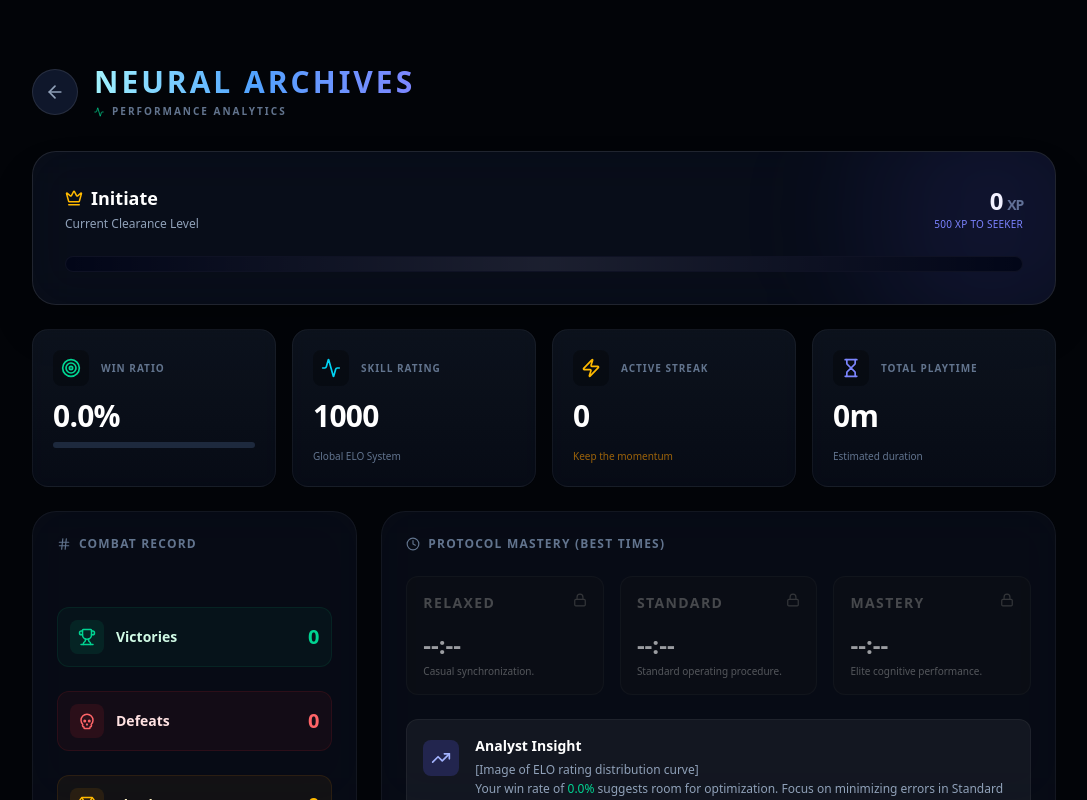
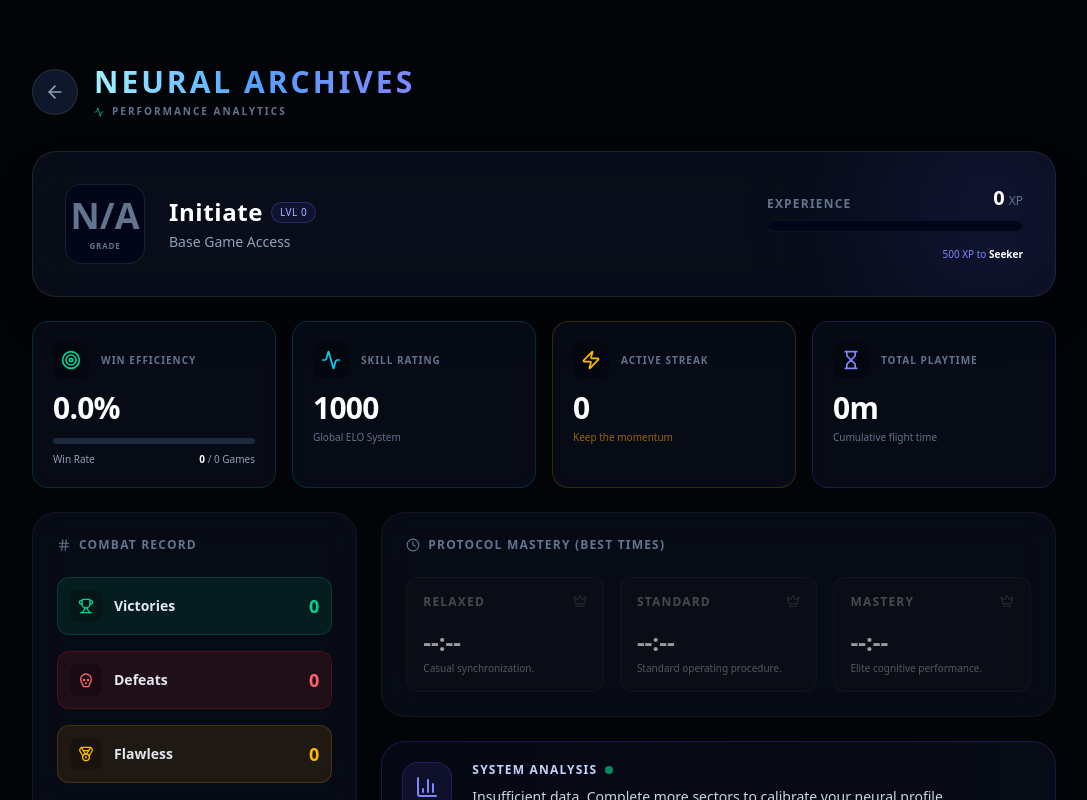
Before and after one commit to sohamshetty07/ku-sudoku, a Next.js app: page /stats in a window 1280 px wide. Shown: the whole page, without its empty margins (96-1183 px from the left). Built offline with nearby package versions, Linux system fonts and the light colour scheme; no server answers.

Commit message:
New: Stats Page

```diff
--- a/src/app/layout.tsx
+++ b/src/app/layout.tsx
@@ -47,8 +47,8 @@ export const metadata: Metadata = {
   openGraph: {
     type: "website",
     siteName: "Ku Sudoku",
-    title: "Ku | The Void Protocol",
-    description: "Master the grid. Unlock the themes.",
+    title: "Ku | Sudoku Game",
+    description: "Master the grid. Unlock the levels.",
     // images: [{ url: '/og-image.png' }], // Add this later for polish
   },
   twitter: {
--- a/src/app/stats/page.tsx
+++ b/src/app/stats/page.tsx
@@ -6,7 +6,7 @@ import { useStore } from "@/lib/store";
 import { RANKS } from "@/lib/progression/constants";
 import {
   ArrowLeft, Trophy, Clock, Target, Zap, Activity,
-  Medal, TrendingUp, Skull, Hourglass, Hash, Crown
+  Medal, TrendingUp, Skull, Hourglass, Hash, Crown, Info, BarChart3
 } from "lucide-react";
 
 // --- HELPERS ---
@@ -15,6 +15,24 @@ const formatTime = (seconds: number | null) => {
   const mins = Math.floor(seconds / 60);
   const secs = seconds % 60;
   return `${mins.toString().padStart(2, '0')}m ${secs.toString().padStart(2, '0')}s`;
+};
+
+// Calculate Grade based on Win Rate
+const calculateGrade = (winRate: number, gamesPlayed: number) => {
+    if (gamesPlayed < 5) return { letter: "N/A", color: "text-slate-500", glow: "shadow-none" };
+    if (winRate >= 80) return { letter: "S", color: "text-amber-400", glow: "shadow-amber-500/50" };
+    if (winRate >= 60) return { letter: "A", color: "text-emerald-400", glow: "shadow-emerald-500/50" };
+    if (winRate >= 40) return { letter: "B", color: "text-cyan-400", glow: "shadow-cyan-500/50" };
+    return { letter: "C", color: "text-slate-400", glow: "shadow-slate-500/50" };
+};
+
+// Generate Dynamic Insight
+const getAnalystInsight = (winRate: number, streak: number, gamesPlayed: number) => {
+    if (gamesPlayed < 5) return "Insufficient data. Complete more sectors to calibrate your neural profile.";
+    if (streak > 3) return "Momentum detected. Your neural synchronization is peaking. Recommendation: Attempt 'Mastery' difficulty immediately.";
+    if (winRate >= 80) return "Exceptional efficiency. Your cognitive throughput exceeds 98% of pilots. You are ready for the Void Expedition.";
+    if (winRate >= 50) return "Stable performance. Error rates are within acceptable parameters. Focus on speed to increase your ELO rating.";
+    return "Pattern recognition fluctuation detected. Suggest engaging 'Relaxed' protocol to reinforce core logic techniques.";
 };
 
 export default function StatsPage() {
@@ -37,14 +55,14 @@ export default function StatsPage() {
   // --- DERIVED ANALYTICS ---
   const stats = useMemo(() => {
     const losses = gamesPlayed - gamesWon;
-    const winRate = gamesPlayed > 0 ? ((gamesWon / gamesPlayed) * 100).toFixed(1) : "0.0";
+    const rawWinRate = gamesPlayed > 0 ? (gamesWon / gamesPlayed) * 100 : 0;
+    const winRateStr = rawWinRate.toFixed(1);
 
-    // Calculate Rank Progress
+    // Rank Progress
     const currentRankIndex = [...RANKS].reverse().findIndex(r => xp >= r.minXp);
     const currentRank = [...RANKS].reverse()[currentRankIndex] || RANKS[0];
-    const nextRank = [...RANKS].reverse()[currentRankIndex - 1]; // Reverse logic because we reversed array
+    const nextRank = [...RANKS].reverse()[currentRankIndex - 1];
 
-    // Progress to next rank
     let progress = 100;
     let xpNeeded = 0;
     if (nextRank) {
@@ -54,50 +72,42 @@ export default function StatsPage() {
         xpNeeded = nextRank.minXp - xp;
     }
 
-    // Est. Playtime (Avg 5 mins per game approx)
     const totalPlaytimeMinutes = gamesPlayed * 5;
     const hours = Math.floor(totalPlaytimeMinutes / 60);
+    const grade = calculateGrade(rawWinRate, gamesPlayed);
+    const insight = getAnalystInsight(rawWinRate, currentStreak, gamesPlayed);
 
     return {
         losses,
-        winRate,
+        winRateStr,
+        rawWinRate,
         currentRank,
         nextRank,
         progress,
         xpNeeded,
-        hoursPlayed: hours > 0 ? `${hours}h ${(totalPlaytimeMinutes % 60)}m` : `${totalPlaytimeMinutes}m`
+        hoursPlayed: hours > 0 ? `${hours}h ${(totalPlaytimeMinutes % 60)}m` : `${totalPlaytimeMinutes}m`,
+        grade,
+        insight
     };
-  }, [gamesPlayed, gamesWon, xp]);
+  }, [gamesPlayed, gamesWon, xp, currentStreak]);
 
-  // --- LOADING STATE ---
   if (!mounted) {
     return (
         <main className="min-h-screen bg-[#0F172A] flex items-center justify-center">
             <div className="flex flex-col items-center gap-4 opacity-50">
                 <div className="w-8 h-8 border-2 border-cyan-500 border-t-transparent rounded-full animate-spin" />
-                <div className="text-xs font-mono text-cyan-500 uppercase tracking-widest">
-                    Accessing Archives...
-                </div>
+                <div className="text-xs font-mono text-cyan-500 uppercase tracking-widest">Accessing Archives...</div>
             </div>
         </main>
     );
   }
 
   return (
-    <main
-      className="
-        min-h-screen bg-[#020408] text-slate-200
-        p-4 md:p-8 pb-[calc(100px+env(safe-area-inset-bottom))]
-      "
-    >
+    <main className="min-h-screen bg-[#020408] text-slate-200 p-4 md:p-8 pb-[calc(100px+env(safe-area-inset-bottom))]">
 
       {/* 1. HEADER */}
       <header className="max-w-5xl mx-auto flex items-center gap-4 mb-8 pt-[calc(env(safe-area-inset-top)+2rem)]">
-        <Link
-          href="/dashboard"
-          className="p-3 rounded-full bg-slate-900 border border-white/10 hover:bg-white/10 hover:border-white/20 transition-all active:scale-95 group"
-          aria-label="Back to Dashboard"
-        >
+        <Link href="/dashboard" className="p-3 rounded-full bg-slate-900 border border-white/10 hover:bg-white/10 hover:border-white/20 transition-all active:scale-95 group">
           <ArrowLeft size={20} className="text-slate-400 group-hover:text-white" />
         </Link>
         <div>
@@ -105,63 +115,96 @@ export default function StatsPage() {
             NEURAL ARCHIVES
           </h1>
           <p className="text-[10px] text-slate-500 uppercase tracking-[0.2em] font-bold mt-1 flex items-center gap-2">
-            <Activity size={10} className="text-emerald-500" />
-            Performance Analytics
+            <Activity size={10} className="text-emerald-500" /> Performance Analytics
           </p>
         </div>
       </header>
 
       <div className="max-w-5xl mx-auto space-y-6">
 
-        {/* 2. RANK PROGRESSION CARD */}
-        <section className="relative overflow-hidden rounded-3xl border border-white/10 bg-slate-900/50 backdrop-blur-xl p-6 md:p-8 shadow-2xl">
-            {/* Background Glow */}
-            <div className="absolute top-0 right-0 -mt-16 -mr-16 w-64 h-64 bg-indigo-500/10 rounded-full blur-3xl pointer-events-none" />
+        {/* 2. RANK & GRADE CARD */}
+        <section className="relative overflow-hidden rounded-3xl border border-white/10 bg-slate-900/50 backdrop-blur-xl p-6 md:p-8 shadow-2xl group">
+            <div className="absolute top-0 right-0 -mt-16 -mr-16 w-64 h-64 bg-indigo-500/10 rounded-full blur-3xl pointer-events-none group-hover:bg-indigo-500/20 transition-all duration-700" />
 
-            <div className="flex flex-col md:flex-row justify-between items-end md:items-center mb-6 gap-4">
+            <div className="flex flex-col md:flex-row justify-between gap-8 relative z-10">
+                {/* Left: Grade & Rank */}
+                <div className="flex items-center gap-6">
+                    {/* Dynamic Grade Box */}
+                    <div className={`
+                        w-20 h-20 rounded-2xl bg-slate-950 border border-white/10 flex flex-col items-center justify-center shadow-lg
+                        ${stats.grade.glow} transition-shadow duration-500
+                    `}>
+                        <span className={`text-4xl font-black ${stats.grade.color} drop-shadow-md`}>
+                            {stats.grade.letter}
+                        </span>
+                        <span className="text-[8px] uppercase tracking-widest text-slate-500 font-bold mt-1">Grade</span>
+                    </div>
+
                     <div>
-                    <h2 className="text-lg font-bold text-white mb-1 flex items-center gap-2">
-                        <Crown size={18} className="text-amber-400" />
+                        <div className="flex items-center gap-2 mb-1">
+                            <h2 className="text-2xl font-bold text-white tracking-wide">
                                 {stats.currentRank.title}
                             </h2>
-                    <p className="text-xs text-slate-400 font-mono">Current Clearance Level</p>
+                            <span className="px-2 py-0.5 rounded-full bg-indigo-500/10 border border-indigo-500/30 text-[10px] text-indigo-300 font-mono uppercase tracking-wider">
+                                Lvl {Math.floor(xp / 1000)}
+                            </span>
                         </div>
-                <div className="text-right">
-                    <div className="text-2xl font-mono font-bold text-white tracking-tighter">
-                        {Math.floor(xp).toLocaleString()} <span className="text-sm text-slate-500">XP</span>
-                    </div>
-                    {stats.nextRank && (
-                        <p className="text-[10px] text-indigo-400 font-mono uppercase tracking-wide">
-                            {stats.xpNeeded} XP to {stats.nextRank.title}
+                        <p className="text-sm text-slate-400 max-w-sm leading-snug">
+                            {stats.currentRank.benefit}
                         </p>
-                    )}
                     </div>
                 </div>
 
-            {/* Progress Bar */}
-            <div className="relative h-4 w-full bg-slate-950 rounded-full overflow-hidden border border-white/5">
+                {/* Right: XP Stats */}
+                <div className="flex flex-col justify-center w-full md:w-auto">
+                    <div className="flex justify-between items-end mb-2">
+                        <span className="text-xs font-bold text-slate-500 uppercase tracking-widest">Experience</span>
+                        <div className="text-right">
+                            <span className="text-xl font-mono font-bold text-white">{Math.floor(xp).toLocaleString()}</span>
+                            <span className="text-xs text-slate-500 ml-1">XP</span>
+                        </div>
+                    </div>
+
+                    {/* XP Bar */}
+                    <div className="relative h-3 w-full md:w-64 bg-slate-950 rounded-full overflow-hidden border border-white/5">
                         <motion.div
                             initial={{ width: 0 }}
                             animate={{ width: `${stats.progress}%` }}
                             transition={{ duration: 1.5, ease: "easeOut" }}
                             className="absolute top-0 left-0 h-full bg-gradient-to-r from-indigo-600 via-cyan-500 to-emerald-400"
                         />
-                {/* Scanline Effect */}
-                <div className="absolute inset-0 bg-[linear-gradient(90deg,transparent_0%,rgba(255,255,255,0.1)_50%,transparent_100%)] w-full h-full animate-shimmer" />
+                    </div>
+
+                    <div className="mt-2 text-right">
+                        {stats.nextRank ? (
+                            <span className="text-[10px] text-indigo-400 font-mono">
+                                {stats.xpNeeded} XP to <span className="text-white font-bold">{stats.nextRank.title}</span>
+                            </span>
+                        ) : (
+                            <span className="text-[10px] text-amber-400 font-bold uppercase tracking-wider">Max Rank Achieved</span>
+                        )}
+                    </div>
+                </div>
             </div>
         </section>
 
-        {/* 3. KPI GRID (Stats at a glance) */}
+        {/* 3. KPI GRID */}
         <div className="grid grid-cols-2 lg:grid-cols-4 gap-4">
           <StatCard
             icon={<Target size={20} />}
-            label="Win Ratio"
-            value={`${stats.winRate}%`}
+            label="Win Efficiency"
+            value={`${stats.winRateStr}%`}
             color="text-emerald-400"
-            borderColor="group-hover:border-emerald-500/30"
+            borderColor="border-emerald-500/20"
             subContent={
-                <div className="w-full h-1.5 bg-slate-800 rounded-full mt-2 overflow-hidden flex">
-                    <div style={{ width: `${stats.winRate}%` }} className="bg-emerald-500 h-full" />
+                <div className="mt-3">
+                    <div className="w-full h-1.5 bg-slate-800 rounded-full overflow-hidden flex">
+                        <div style={{ width: `${stats.rawWinRate}%` }} className="bg-emerald-500 h-full" />
+                    </div>
+                    <div className="flex justify-between mt-2 text-[10px] font-mono text-slate-400">
+                        <span>Win Rate</span>
+                        <span><strong className="text-white">{gamesWon}</strong> / {gamesPlayed} Games</span>
+                    </div>
                 </div>
             }
           />
@@ -170,111 +213,73 @@ export default function StatsPage() {
             label="Skill Rating"
             value={elo}
             color="text-cyan-400"
-            borderColor="group-hover:border-cyan-500/30"
-            subContent={<span className="text-[10px] text-slate-500">Global ELO System</span>}
+            borderColor="border-cyan-500/20"
+            subContent={<span className="text-[10px] text-slate-500 mt-1 block">Global ELO System</span>}
           />
           <StatCard
             icon={<Zap size={20} />}
             label="Active Streak"
             value={currentStreak}
             color="text-amber-400"
-            borderColor="group-hover:border-amber-500/30"
-            subContent={<span className="text-[10px] text-amber-500/60">Keep the momentum</span>}
+            borderColor="border-amber-500/20"
+            subContent={<span className="text-[10px] text-amber-500/60 mt-1 block">Keep the momentum</span>}
           />
           <StatCard
             icon={<Hourglass size={20} />}
             label="Total Playtime"
             value={stats.hoursPlayed}
             color="text-indigo-400"
-            borderColor="group-hover:border-indigo-500/30"
-            subContent={<span className="text-[10px] text-slate-500">Estimated duration</span>}
+            borderColor="border-indigo-500/20"
+            subContent={<span className="text-[10px] text-slate-500 mt-1 block">Cumulative flight time</span>}
           />
         </div>
 
         <div className="grid grid-cols-1 md:grid-cols-3 gap-6">
 
-            {/* 4. COMBAT RECORD (Detailed Breakdown) */}
-            <section className="bg-slate-900/40 backdrop-blur-xl border border-white/5 rounded-3xl p-6 flex flex-col justify-between h-full">
+            {/* 4. COMBAT RECORD */}
+            <section className="bg-slate-900/40 backdrop-blur-xl border border-white/5 rounded-3xl p-6 flex flex-col h-full">
                <h3 className="text-xs font-bold text-slate-500 uppercase tracking-widest mb-6 flex items-center gap-2">
                   <Hash size={14} /> Combat Record
                </h3>
 
-               <div className="space-y-6">
-                  {/* Wins */}
-                  <div className="flex items-center justify-between p-3 bg-emerald-500/5 border border-emerald-500/10 rounded-xl">
-                      <div className="flex items-center gap-3">
-                          <div className="p-2 bg-emerald-500/10 rounded-lg text-emerald-400"><Trophy size={18} /></div>
-                          <span className="text-sm font-bold text-emerald-100">Victories</span>
-                      </div>
-                      <span className="text-xl font-mono font-bold text-emerald-400">{gamesWon}</span>
-                  </div>
-
-                  {/* Losses */}
-                  <div className="flex items-center justify-between p-3 bg-red-500/5 border border-red-500/10 rounded-xl">
-                      <div className="flex items-center gap-3">
-                          <div className="p-2 bg-red-500/10 rounded-lg text-red-400"><Skull size={18} /></div>
-                          <span className="text-sm font-bold text-red-100">Defeats</span>
-                      </div>
-                      <span className="text-xl font-mono font-bold text-red-400">{stats.losses}</span>
-                  </div>
-
-                   {/* Flawless */}
-                   <div className="flex items-center justify-between p-3 bg-amber-500/5 border border-amber-500/10 rounded-xl">
-                      <div className="flex items-center gap-3">
-                          <div className="p-2 bg-amber-500/10 rounded-lg text-amber-400"><Medal size={18} /></div>
-                          <span className="text-sm font-bold text-amber-100">Flawless</span>
-                      </div>
-                      <span className="text-xl font-mono font-bold text-amber-400">{flawlessWins}</span>
-                  </div>
+               <div className="space-y-4 flex-1">
+                  <RecordRow icon={Trophy} label="Victories" value={gamesWon} color="text-emerald-400" bg="bg-emerald-500/10" border="border-emerald-500/20" />
+                  <RecordRow icon={Skull} label="Defeats" value={stats.losses} color="text-red-400" bg="bg-red-500/10" border="border-red-500/20" />
+                  <RecordRow icon={Medal} label="Flawless" value={flawlessWins} color="text-amber-400" bg="bg-amber-500/10" border="border-amber-500/20" />
                </div>
             </section>
 
-            {/* 5. MODE MASTERY (Badges) */}
-            <section className="md:col-span-2 bg-slate-900/40 backdrop-blur-xl border border-white/5 rounded-3xl p-6">
+            {/* 5. MASTERY & INSIGHT */}
+            <div className="md:col-span-2 flex flex-col gap-6">
+
+                {/* Mastery Badges */}
+                <section className="bg-slate-900/40 backdrop-blur-xl border border-white/5 rounded-3xl p-6">
                     <h3 className="text-xs font-bold text-slate-500 uppercase tracking-widest mb-6 flex items-center gap-2">
                         <Clock size={14} /> Protocol Mastery (Best Times)
                     </h3>
+                    <div className="grid grid-cols-1 sm:grid-cols-3 gap-4">
+                        <MasteryCard label="Relaxed" time={bestTimes.Relaxed} color="cyan" desc="Casual synchronization." />
+                        <MasteryCard label="Standard" time={bestTimes.Standard} color="blue" desc="Standard operating procedure." />
+                        <MasteryCard label="Mastery" time={bestTimes.Mastery} color="rose" desc="Elite cognitive performance." />
+                    </div>
+                </section>
 
-              <div className="grid grid-cols-1 sm:grid-cols-3 gap-4">
-                <MasteryCard
-                    label="Relaxed"
-                    time={bestTimes.Relaxed}
-                    color="cyan"
-                    desc="Casual synchronization."
-                />
-                <MasteryCard
-                    label="Standard"
-                    time={bestTimes.Standard}
-                    color="blue"
-                    desc="Standard operating procedure."
-                />
-                <MasteryCard
-                    label="Mastery"
-                    time={bestTimes.Mastery}
-                    color="rose"
-                    desc="Elite cognitive performance."
-                />
-              </div>
-
-              {/* Data Vis / Insight */}
-              <div className="mt-6 p-4 rounded-xl bg-white/5 border border-white/5 flex items-start gap-4">
-                 <div className="p-2 bg-indigo-500/20 rounded-lg text-indigo-300 mt-1">
-                    <TrendingUp size={20} />
+                {/* Tactical Assessment */}
+                <section className="flex-1 p-5 rounded-3xl bg-gradient-to-r from-indigo-900/10 to-slate-900/40 border border-indigo-500/20 flex items-start gap-5">
+                    <div className="p-3 bg-indigo-500/10 rounded-2xl text-indigo-400 shrink-0 border border-indigo-500/20">
+                        <BarChart3 size={24} />
                     </div>
                     <div>
-                    <h4 className="text-sm font-bold text-white">Analyst Insight</h4>
-                    <p className="text-xs text-slate-400 mt-1 leading-relaxed">
-
-
-[Image of ELO rating distribution curve]
-
-                        <br/>
-                        Your win rate of <span className="text-emerald-400">{stats.winRate}%</span> suggests
-                        {Number(stats.winRate) > 60 ? " high proficiency. Consider attempting Mastery protocols more frequently." : " room for optimization. Focus on minimizing errors in Standard mode."}
+                        <h4 className="text-xs font-bold text-indigo-200 uppercase tracking-widest mb-2 flex items-center gap-2">
+                            System Analysis <span className="w-2 h-2 rounded-full bg-emerald-500 animate-pulse" />
+                        </h4>
+                        <p className="text-sm text-slate-300 leading-relaxed font-medium">
+                            {stats.insight}
                         </p>
                     </div>
+                </section>
+
             </div>
-            </section>
         </div>
 
       </div>
@@ -282,18 +287,17 @@ export default function StatsPage() {
   );
 }
 
-// --- ROBUST SUBCOMPONENTS ---
+// --- SUBCOMPONENTS ---
 
 function StatCard({ icon, label, value, color, borderColor, subContent }: any) {
   return (
     <div className={`
-      group relative overflow-hidden rounded-2xl p-5 border border-white/5
-      bg-gradient-to-b from-slate-800/40 to-slate-900/40 backdrop-blur-sm
-      transition-all duration-300 hover:-translate-y-1 hover:border-white/10
+      relative overflow-hidden rounded-2xl p-5 border bg-slate-900/40 backdrop-blur-sm
+      transition-all duration-300 hover:bg-slate-800/60 hover:-translate-y-1
       ${borderColor}
     `}>
       <div className="flex items-center gap-3 mb-3">
-        <div className={`p-2 rounded-lg bg-black/30 ${color} group-hover:scale-110 transition-transform`}>
+        <div className={`p-2 rounded-lg bg-black/30 ${color}`}>
             {icon}
         </div>
         <span className="text-[10px] font-bold text-slate-500 uppercase tracking-widest">{label}</span>
@@ -303,11 +307,21 @@ function StatCard({ icon, label, value, color, borderColor, subContent }: any) {
           {value}
       </div>
 
-      <div className="mt-2">
       {subContent}
     </div>
+  );
+}
+
+function RecordRow({ icon: Icon, label, value, color, bg, border }: any) {
+    return (
+        <div className={`flex items-center justify-between p-3 rounded-xl border transition-colors hover:bg-white/5 ${bg} ${border}`}>
+            <div className="flex items-center gap-3">
+                <div className={`p-2 rounded-lg bg-black/20 ${color}`}><Icon size={16} /></div>
+                <span className="text-sm font-bold text-slate-200">{label}</span>
             </div>
-  );
+            <span className={`text-lg font-mono font-bold ${color}`}>{value}</span>
+        </div>
+    )
 }
 
 function MasteryCard({ label, time, color, desc }: { label: string, time: number | null, color: 'cyan'|'blue'|'rose', desc: string }) {
@@ -323,17 +337,17 @@ function MasteryCard({ label, time, color, desc }: { label: string, time: number
 
     return (
         <div className={`
-            relative p-4 rounded-xl border transition-all duration-500 overflow-hidden
+            relative p-4 rounded-xl border transition-all duration-500 overflow-hidden group
             ${hasRecord
                 ? `bg-gradient-to-br ${activeColor} shadow-lg`
                 : "bg-slate-900/50 border-white/5 grayscale opacity-60"
             }
         `}>
             <div className="flex justify-between items-start mb-4">
-                <span className={`text-sm font-bold uppercase tracking-widest ${hasRecord ? 'text-white' : 'text-slate-500'}`}>
+                <span className={`text-xs font-bold uppercase tracking-widest ${hasRecord ? 'text-white' : 'text-slate-500'}`}>
                     {label}
                 </span>
-                {hasRecord ? <Medal size={16} className="fill-current" /> : <LockIcon />}
+                {hasRecord ? <Medal size={16} className="fill-current" /> : <Crown size={14} className="opacity-20" />}
             </div>
 
             <div className="text-2xl font-mono font-bold text-white mb-1">
@@ -344,16 +358,7 @@ function MasteryCard({ label, time, color, desc }: { label: string, time: number
                 {desc}
             </div>
 
-            {/* Decorative Shine if unlocked */}
-            {hasRecord && (
-                <div className="absolute -top-10 -right-10 w-20 h-20 bg-white/10 rounded-full blur-xl pointer-events-none" />
-            )}
+            {hasRecord && <div className="absolute top-0 right-0 p-4 opacity-10 group-hover:opacity-20 transition-opacity"><TrendingUp size={40} /></div>}
         </div>
     );
 }
-
-const LockIcon = () => (
-    <svg xmlns="http://www.w3.org/2000/svg" width="14" height="14" viewBox="0 0 24 24" fill="none" stroke="currentColor" strokeWidth="2" strokeLinecap="round" strokeLinejoin="round" className="text-slate-600">
-        <rect width="18" height="11" x="3" y="11" rx="2" ry="2"/><path d="M7 11V7a5 5 0 0 1 10 0v4"/>
-    </svg>
-);
```
Also changed, not shown: public/sw.js. Lines whose indentation alone changed are shown as unchanged.
